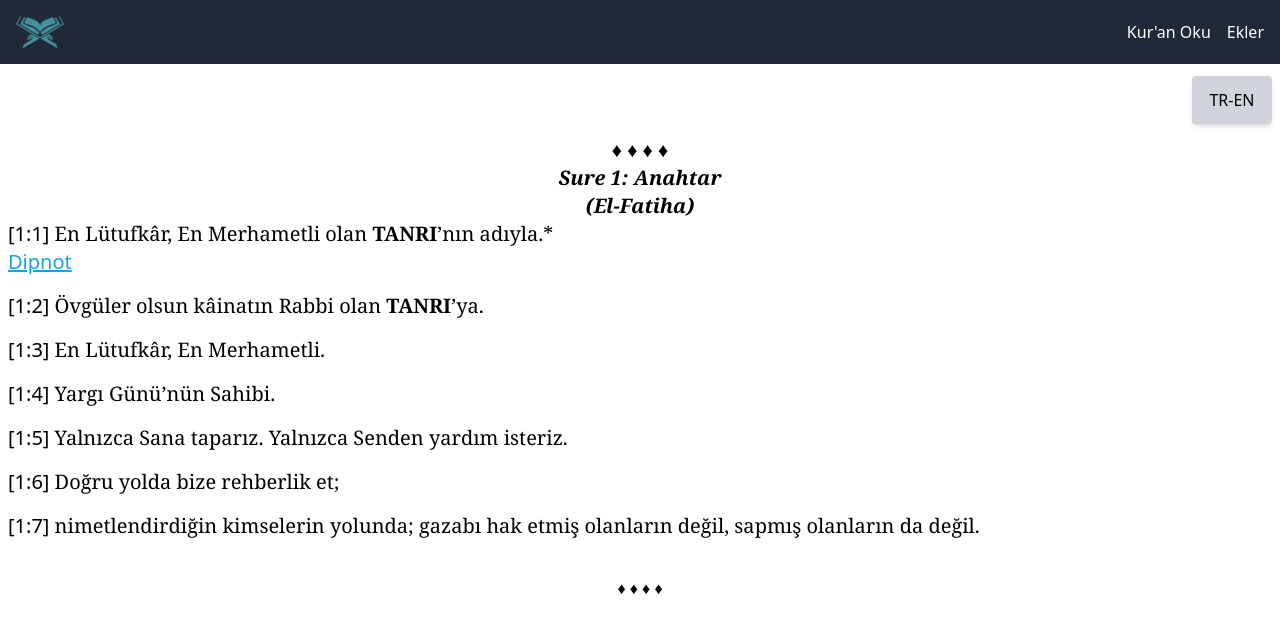
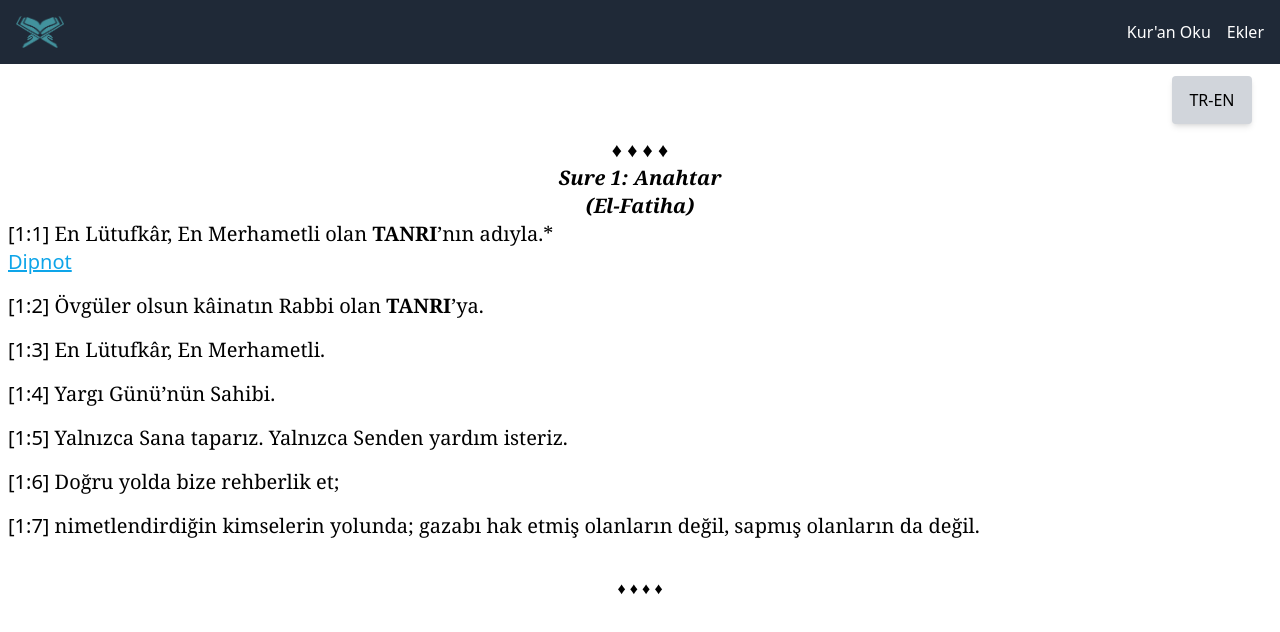
Before and after one commit to SubmitterTech/kuransonahitorg, a React (Create React App) app in the folder app/: page /1 in a window 1280 px wide. Shown: the top 632 px of the page. Built offline with nearby package versions, Linux system fonts and the light colour scheme.

Commit message:
Verses translate button's css edited

```diff
--- a/app/src/pages/Verses.js
+++ b/app/src/pages/Verses.js
@@ -73,7 +73,7 @@ const Verses = ({ verses, titles, notes, verses_eng, titles_eng, notes_eng }) =>
         <>
             <Navbar />
             <div className={`select-text w-screen h-screen bg-white py-2 flex flex-col overflow-y-auto mt-16`}>
-                <div className='flex justify-end w-screen m-0 p-0 my-1'>
+                <div className='flex justify-end w-screen m-0 p-0 lg:pr-5 my-1'>
                     <div className={`${showEnglish ? "bg-gray-400" : "bg-gray-300"} px-2 py-2 mx-2 flex justify-center items-center rounded shadow-md h-12 w-20 cursor-pointer`} onClick={() => {
 
                         setShowEnglish(!showEnglish)
```
